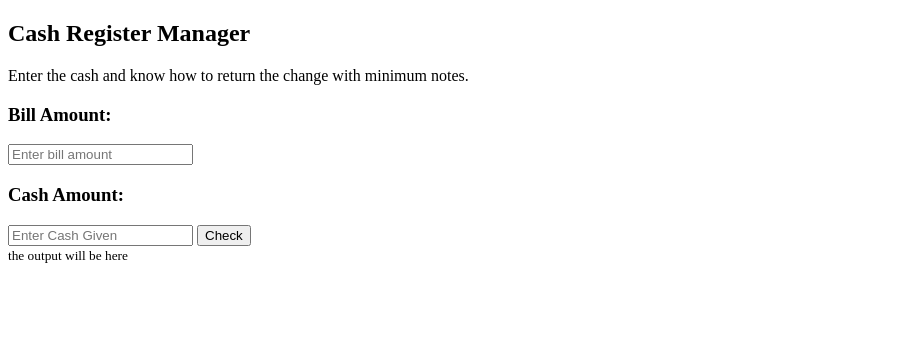
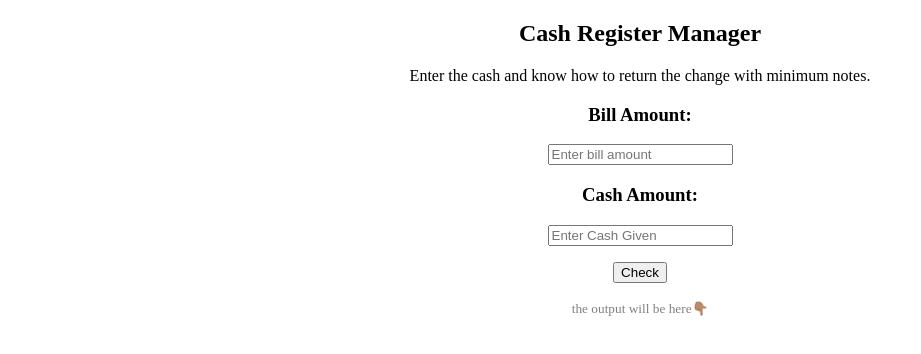
Before and after one commit to pushkarsingh019/Cash-Register-App, a plain HTML site: page index.html in a window 1280 px wide. Shown: the whole page, without its empty margins (0-921 px from the left). Drawn offline with Linux system fonts and the light colour scheme.

Commit message:
Basic CSS Done

```diff
--- a/index.html
+++ b/index.html
@@ -5,6 +5,7 @@
     <meta http-equiv="X-UA-Compatible" content="IE=edge">
     <meta name="viewport" content="width=device-width, initial-scale=1.0">
     <title>Cash Register App</title>
+    <link rel="stylesheet" href="style.css">
 </head>
 <body>
     <h2>Cash Register Manager</h2>
@@ -15,8 +16,9 @@
     <input type="number" placeholder="Enter bill amount"  />
     <h3>Cash Amount:</h3>
     <input type="number" placeholder="Enter Cash Given"  />
+    <br>
     <button>Check</button>
     <br>
-    <small>the output will be here</small>
+    <small>the output will be here👇🏽</small>
 </body>
 </html>
--- a/style.css
+++ b/style.css
@@ -1 +1,10 @@
 /* Main CSS File */
+body {
+    text-align: center;
+}
+small {
+    color: grey;
+}
+button {
+    margin: 1rem;
+}
```
